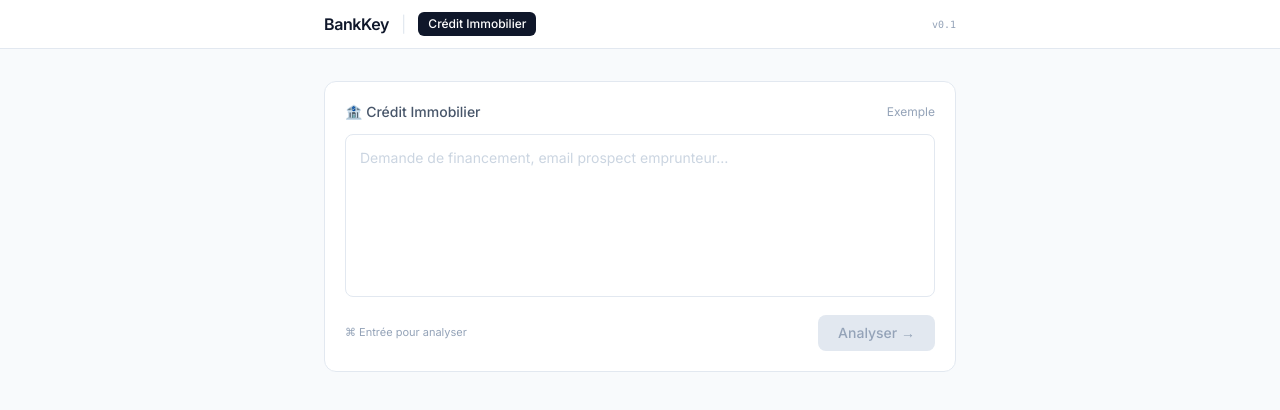
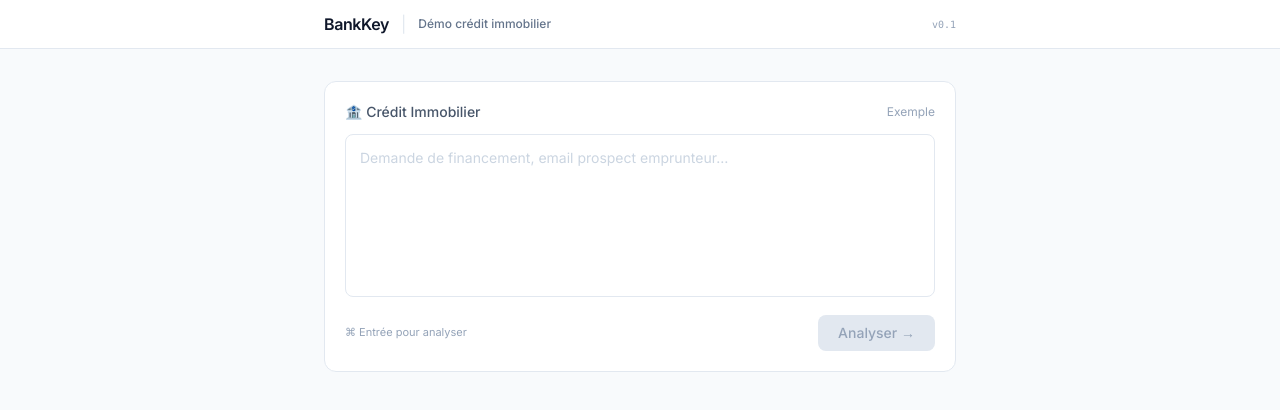
Before and after one commit to timhsg/bankkey, a Next.js app: page /demo in a window 1280 px wide. Shown: the top 410 px of the page. Built offline with nearby package versions, Linux system fonts and the light colour scheme.

Commit message:
Fix demo: remove switchSector call, clean up sector nav

```diff
--- a/app/demo/page.tsx
+++ b/app/demo/page.tsx
@@ -2,7 +2,7 @@
 
 import { Fragment, useState } from 'react';
 import type { QualificationResult, ScoringResult, ProspectionResult } from '@/types';
-import { SECTORS, type SectorId } from '@/lib/sectors';
+import { SECTORS } from '@/lib/sectors';
 
 // ── Types ──────────────────────────────────────────────────────────────────────
 
@@ -225,23 +225,9 @@ export default function Home() {
       <header className="bg-white border-b border-slate-200 sticky top-0 z-20">
         <div className="max-w-2xl mx-auto px-5 h-13 flex items-center justify-between py-3">
           <div className="flex items-center gap-3">
-            <span className="font-semibold text-slate-900 tracking-tight">BankKey</span>
+            <a href="/" className="font-semibold text-slate-900 tracking-tight">BankKey</a>
             <span className="text-slate-200 select-none">|</span>
-            <nav className="flex items-center gap-0.5">
-              {(Object.values(SECTORS)).map(s => (
-                <button
-                  key={s.id}
-                  onClick={() => switchSector(s.id)}
-                  className={`px-2.5 py-1 text-xs font-medium rounded-md transition-colors ${
-                    sector === s.id
-                      ? 'bg-slate-900 text-white'
-                      : 'text-slate-500 hover:text-slate-700 hover:bg-slate-100'
-                  }`}
-                >
-                  {s.label}
-                </button>
-              ))}
-            </nav>
+            <span className="text-xs font-medium text-slate-500">Démo crédit immobilier</span>
           </div>
           <span className="text-[10px] font-mono text-slate-400">v0.1</span>
         </div>
```
